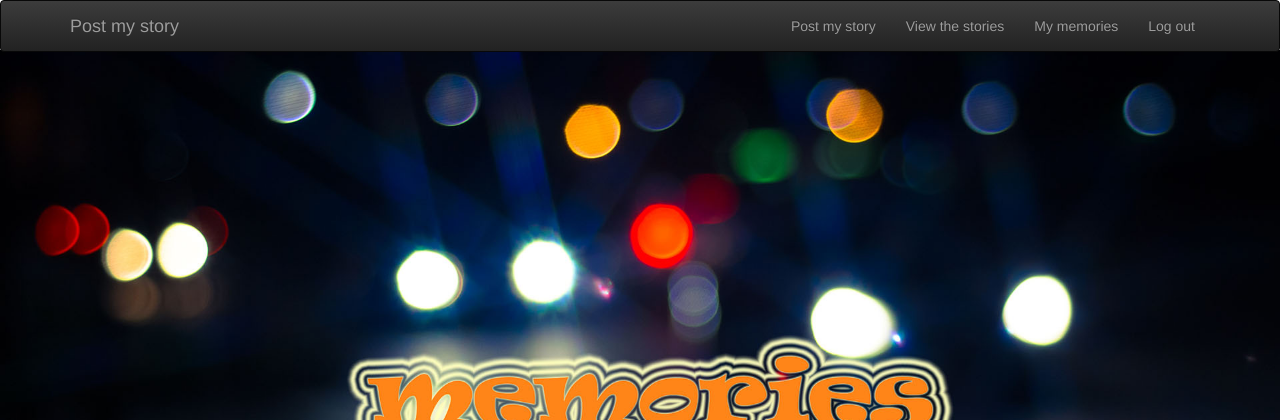
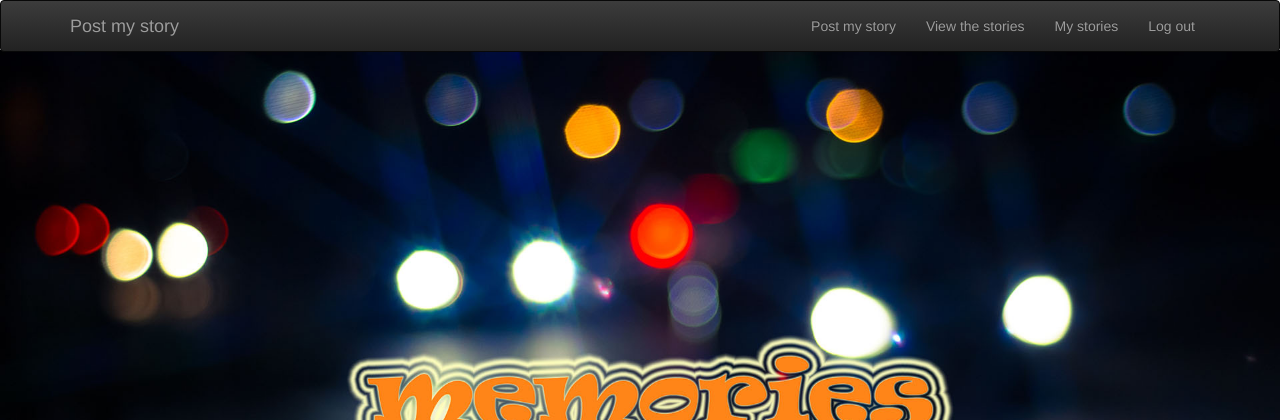
Before and after one commit to tyjane/zerocup, a Django app: page /post_story/ in a window 1280 px wide. Shown: the top 420 px of the page. Run offline with Django 3.2, Linux system fonts and the light colour scheme; some libraries are stand-ins or nearby versions.

Commit message:
Update post_story.html

```diff
--- a/memories/templates/memories/post_story.html
+++ b/memories/templates/memories/post_story.html
@@ -28,7 +28,7 @@
                     <ul class="nav navbar-nav navbar-right">
                         <li><a href="/post_story/">Post my story</a></li>
                         <li><a href="/stories/">View the stories</a></li>
-                        <li><a href="/user_stories/">My memories</a></li>
+                        <li><a href="/user_stories/">My stories</a></li>
                         <li><a href="/log_out/">Log out</a></li>
                     </ul>
                 </div>
```
